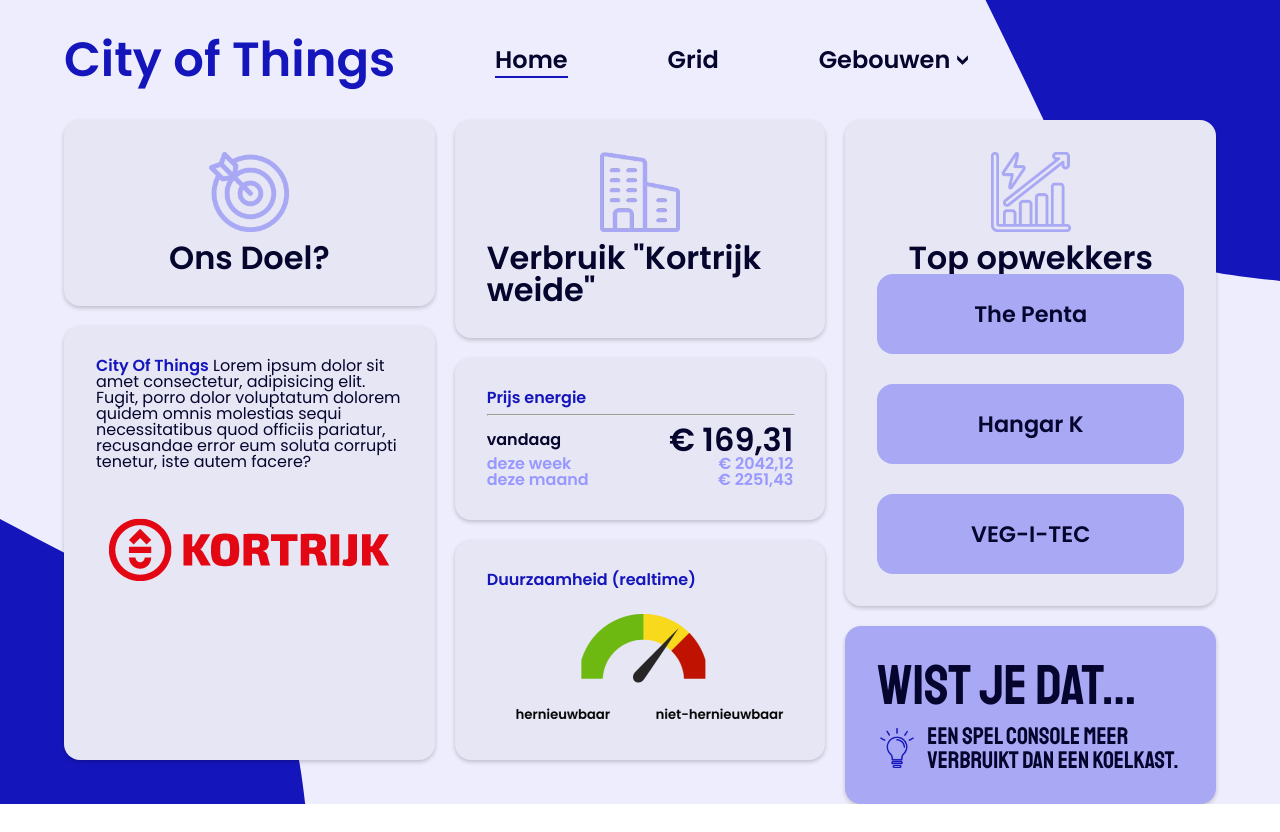
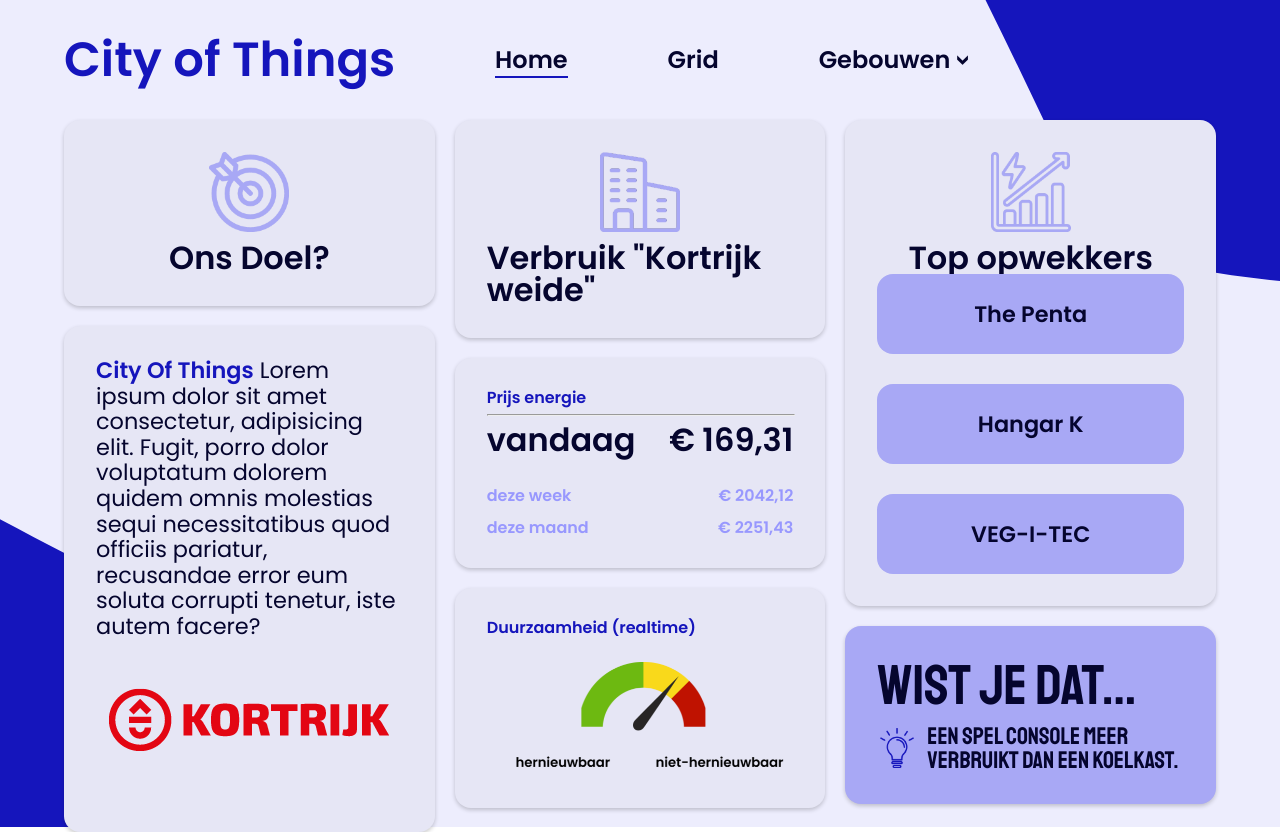
Before and after one commit to Michielez/city-of-things-client, a Vue app: page / in a window 1280 px wide. Before the commit the page ends 804 px from the top, so only its background shows below. Built offline with nearby package versions, Linux system fonts and the light colour scheme.

Commit message:
final dashboard

```diff
--- a/src/components/EnergyPrice.vue
+++ b/src/components/EnergyPrice.vue
@@ -40,12 +40,17 @@ hr {
     flex-grow: 1;
     display: flex;
     flex-direction: column;
+    justify-content: center;
+    gap: 1rem;
 }
 #energyPrice h3 {
     font-weight: 600;
     color: #1515BC;
 }
-#today p:last-of-type {
+#today {
+    margin-bottom: 1rem;
+}
+#today p {
     font-size: 2rem;
 }
 #today, #week, #month {
--- a/src/components/ProjectDescription.vue
+++ b/src/components/ProjectDescription.vue
@@ -14,13 +14,16 @@ export default {
     display: flex;
     flex-direction: column;
     align-items: center;
+    justify-content: space-between;
     background-color: #E6E6F5;
     box-shadow: 0px 2px 4px rgba(0, 0, 0, 0.2);
     border-radius: 1rem;
     padding: 2rem;
-
     flex: 1;
-
+}
+#projectDescription p {
+    font-size: 1.4rem;
+    line-height: 1.6rem;
 }
 #projectDescription span {
     color: #1515BC;
```
